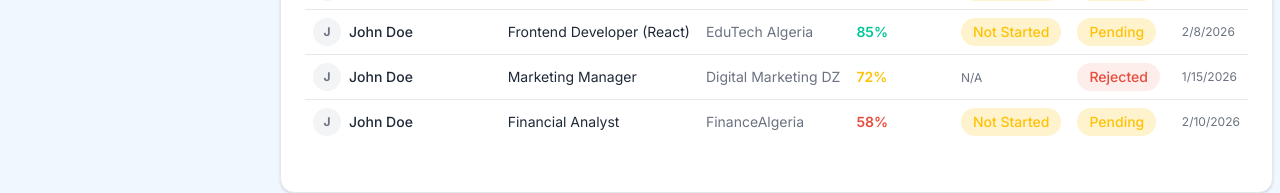
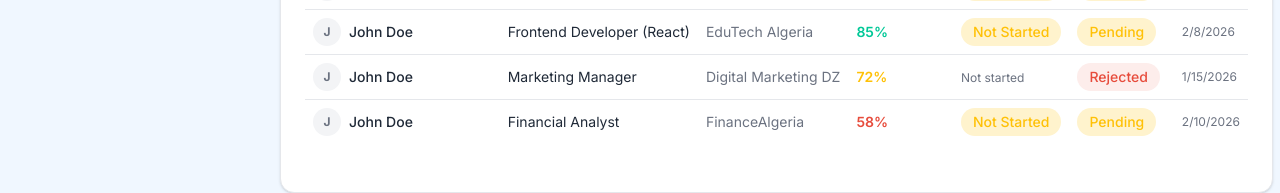
Before and after one commit to Douaa-code/cvision-frontend, a Next.js app: page /admin/applications in a window 1280 px wide. Shown: the part 1282-1475 px from the top of the page. Built offline with nearby package versions, Linux system fonts and the light colour scheme.

Commit message:
fix: replace all "N/A" with "Not started" across the site
Co-Authored-By: Claude Sonnet 4.6 <noreply@anthropic.com>

```diff
--- a/app/(admin)/admin/applications/page.tsx
+++ b/app/(admin)/admin/applications/page.tsx
@@ -214,7 +214,7 @@ export default function AdminApplicationsPage() {
                           )}
                         </div>
                       ) : (
-                        <span className="text-xs text-muted-foreground">N/A</span>
+                        <span className="text-xs text-muted-foreground">Not started</span>
                       )}
                     </TableCell>
                     <TableCell><StatusBadge status={app.currentStatus} /></TableCell>
--- a/app/(company)/company/applicants/page.tsx
+++ b/app/(company)/company/applicants/page.tsx
@@ -205,7 +205,7 @@ export default function ApplicantsPage() {
                           )}
                         </div>
                       ) : (
-                        <span className="text-xs text-muted-foreground">N/A</span>
+                        <span className="text-xs text-muted-foreground">Not started</span>
                       )}
                     </TableCell>
                     <TableCell>
--- a/app/(company)/company/dashboard/page.tsx
+++ b/app/(company)/company/dashboard/page.tsx
@@ -336,7 +336,7 @@ export default function CompanyDashboard() {
                           <StatusBadge status={app.testStatus === "Completed" ? "Passed" : app.testStatus} />
                         ) : (
                           <span className="text-xs text-muted-foreground">
-                            N/A
+                            Not started
                           </span>
                         )}
                       </TableCell>
```
